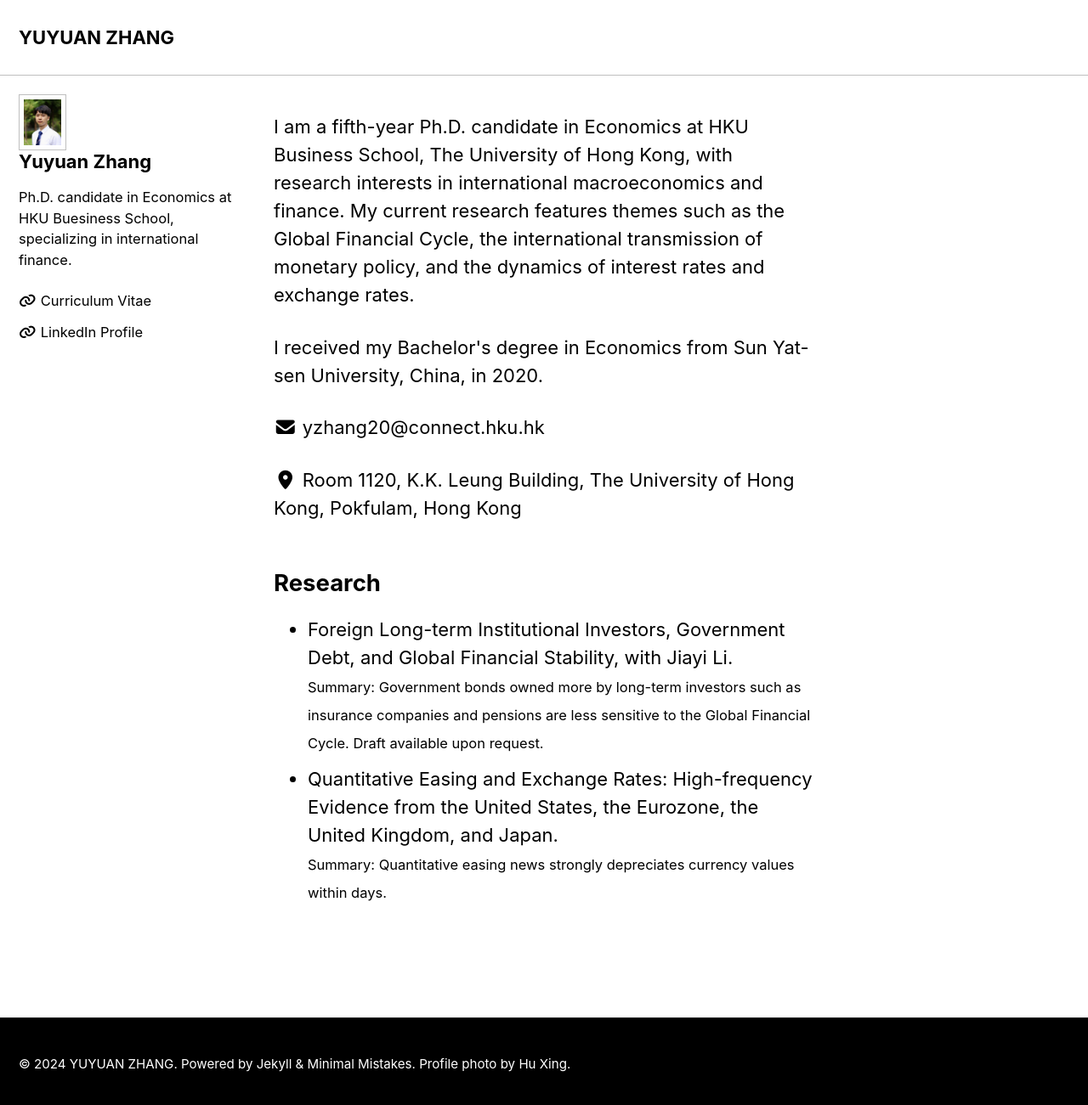
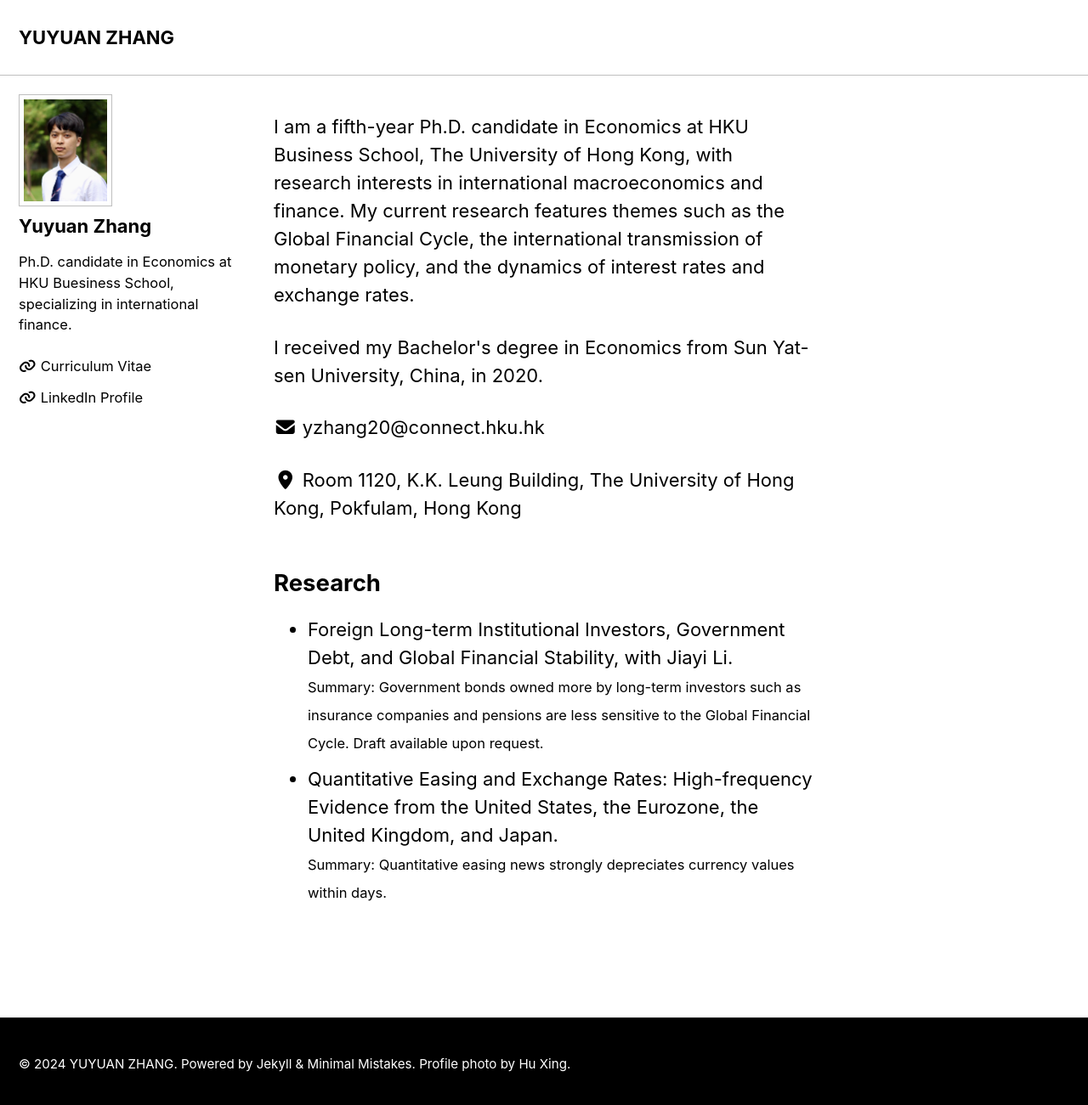
Before and after one commit to yuyuanecon/yuyuanecon.github.io, a Jekyll site: the page built from index.html, in a window 1280 px wide and 1308 px high. Shown: the top 1301 px of the window at 85% size. Built offline with Jekyll 4.4.1, drawn with Linux system fonts in a browser that asks for light colours; cached includes are drawn as plain includes; the list of posts is cut into pages by our own code.

Commit message:
Update _sidebar.scss

```diff
--- a/_sass/minimal-mistakes/_sidebar.scss
+++ b/_sass/minimal-mistakes/_sidebar.scss
@@ -122,17 +122,23 @@
    ========================================================================== */
 
    .author__avatar {
-    display: block; // Change from table-cell to block to use full width
-    width: 56px; // Use full width of the sidebar
-    height: 56px; // Maintain aspect ratio
+    display: table-cell;
+    vertical-align: top;
+    width: 56px;
+    height: 56px;
+
+    @include breakpoint($large) {
+      display: block;
+      width: auto;
+      height: auto;
+    }
 
     img {
-      width: auto;
-      height: auto;
+      max-width: 110px;
 
       @include breakpoint($large) {
-        padding: 5px; // Adjust padding as needed
-        border: 1px solid $border-color; // Optional border
+        padding: 5px;
+        border: 1px solid $border-color;
       }
     }
   }
```
